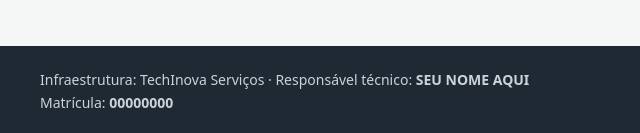
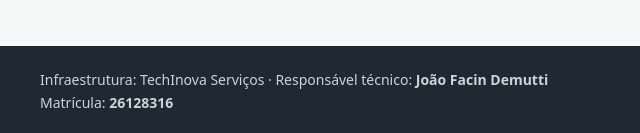
Before and after one commit to joaodemutti/avaliacao-docker-26128316, a plain HTML site: page portal/html/index.html in a window 1280 px wide. Shown: the part 756-889 px from the top of the page, 0-640 px from the left. Drawn offline with Linux system fonts and the light colour scheme.

Commit message:
Dockerfile do portal

```diff
--- a/portal/html/index.html
+++ b/portal/html/index.html
@@ -34,8 +34,8 @@
 
   <footer>
     <!-- EDITE AS DUAS LINHAS ABAIXO COM O SEU NOME E A SUA MATRÍCULA -->
-    <p>Infraestrutura: TechInova Serviços · Responsável técnico: <strong id="responsavel">SEU NOME AQUI</strong></p>
-    <p>Matrícula: <strong id="matricula">00000000</strong></p>
+    <p>Infraestrutura: TechInova Serviços · Responsável técnico: <strong id="responsavel">João Facin Demutti</strong></p>
+    <p>Matrícula: <strong id="matricula">26128316</strong></p>
   </footer>
 
   <script>
```
Also changed, not shown: 2 other files.
